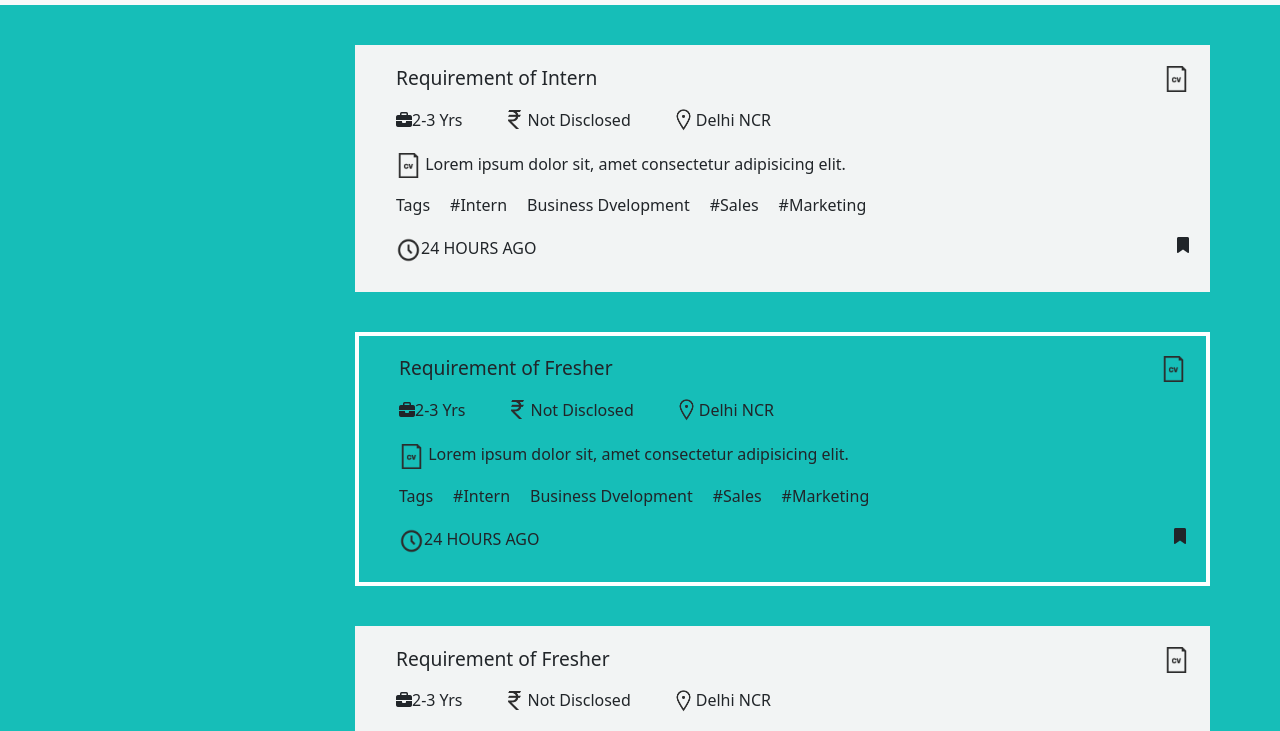
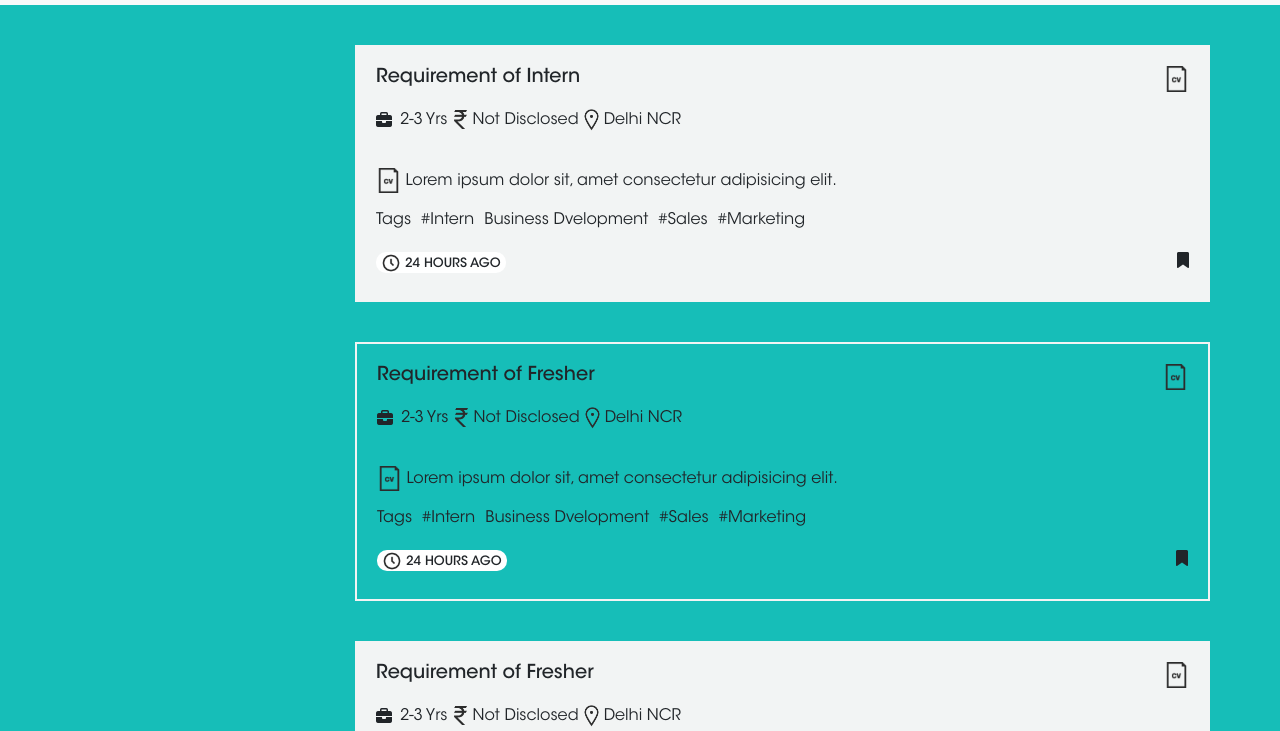
Before and after one commit to krmukesh1/Search-ui, a plain HTML site: page index.html in a window 1280 px wide. Shown: the part 51-782 px from the top of the page. Drawn offline with nearby package versions, Linux system fonts and the light colour scheme.

Commit message:
added codes

```diff
--- a/style.css
+++ b/style.css
@@ -1,26 +1,44 @@
+@font-face {
+  font-family: "stddemi-font";
+  src: url("./fonts/ITCAvantGardeStdDemi.otf");
+}
+
+@font-face {
+  font-family: "stdmedium-font";
+  src: url("./fonts/ITCAvantGardeStdMd.otf");
+}
+
+@font-face {
+  font-family: "stdbook-font";
+  src: url("./fonts/ITCAvantGardeStdBk.otf");
+}
 body,
 html {
   background: #16beb8;
 }
 div#section1 {
+  font-family: "stdmedium-font";
   padding: 20px 20px 10px 20px;
   margin-top: 40px;
   background-color: #f2f4f4;
   border: 1px solid #f2f4f4;
 }
 div#section2 {
+  font-family: "stdmedium-font";
   padding: 20px 20px 10px 20px;
   margin-top: 40px;
   background-color: #16beb8;
-  border: 4px solid #fff;
+  border: 2px solid #f2f4f4;
 }
 div#section3 {
+  font-family: "stdmedium-font";
   padding: 20px 20px 10px 20px;
   margin-top: 40px;
   background-color: #f2f4f4;
   border: 1px solid #f2f4f4;
 }
 div#section4 {
+  font-family: "stdmedium-font";
   padding: 20px 20px 10px 20px;
   margin-top: 40px;
   background-color: #f2f4f4;
@@ -29,7 +47,6 @@ div#section4 {
 .head {
   display: flex;
   justify-content: space-between;
-  margin-left: 20px;
 }
 .head h4 {
   font-size: 1.2rem;
@@ -39,6 +56,7 @@ div#section4 {
   height: 26px;
 }
 .icons {
+  font-family: "stdbook-font";
   display: flex;
   justify-content: flex-start;
   padding: 10px 0;
@@ -47,14 +65,16 @@ div#section4 {
   display: flex;
   justify-content: center;
   align-items: center;
-  margin: 0 20px;
+}
+.icons i.fa.fa-briefcase {
+  margin-right: 8px;
 }
 .icons p img {
   width: 25px;
   height: 25px;
 }
 .profile p {
-  margin-left: 20px;
+  font-family: "stdbook-font";
   margin-top: 10px;
   margin-bottom: 5px;
 }
@@ -63,23 +83,29 @@ div#section4 {
   height: 25px;
 }
 .opening {
+  font-family: "stdbook-font";
   display: flex;
   justify-content: flex-start;
   padding: 10px 0;
 }
 .opening p {
-  margin: 0 0 0 20px;
+  margin: 0 10px 0 0px;
 }
 .hour {
   display: flex;
   justify-content: space-between;
-  margin-left: 20px;
   padding: 10px 0;
 }
 .hour h4 {
-  font-size: 1rem;
+  font-size: 0.8rem;
+  background: #fff;
+  padding: 3px 5px 0 5px;
+  border-radius: 10px;
+  text-align: center;
 }
 .hour img {
-  width: 25px;
-  height: 26px;
+  width: 20px;
+  height: 20px;
+  margin-top: -2px;
+  margin-right: 4px;
 }
```
